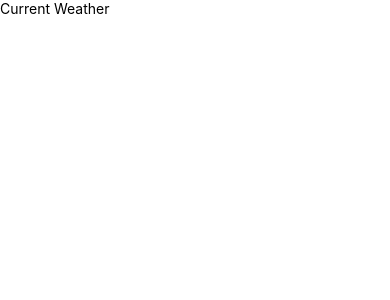
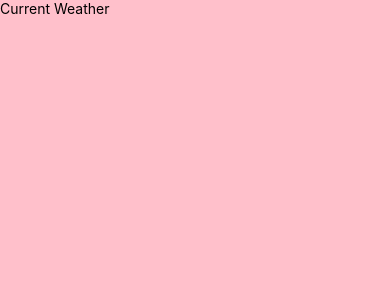
Before and after one commit to GanibegovicIsmail/react-native-weather-app, a React Native app: screen / in a window 390 px wide. Shown: the top 300 px of the page. Built offline with nearby package versions, Linux system fonts and the light colour scheme.

Commit message:
Fix: SafeAreaView

```diff
--- a/App.js
+++ b/App.js
@@ -1,12 +1,22 @@
 import React from 'react';
-import {View, Text} from  'react-native'
+import {View, Text,SafeAreaView,StyleSheet} from  'react-native'
+import GlobalStyles from './GlobalStyles';
 
 const App = () => {
   return (
-    <View>
+
+    <SafeAreaView style ={GlobalStyles.androidSafeArea}>
+    <View style = {styles.container}>
       <Text>Current Weather</Text>
     </View>
+    </SafeAreaView>
   )
 }
+const styles = StyleSheet.create({
+  container: {
+    backgroundColor: 'pink',
+    flex:1
+  }
+})
 
 export default App
--- /dev/null
+++ b/GlobalStyles.js
@@ -0,0 +1,11 @@
+import { StyleSheet, Platform } from "react-native";
+
+export default StyleSheet.create({
+    androidSafeArea:{
+        flex:1,
+        backgroundColor: 'transparent',
+        paddingTop: Platform.OS === "android" ? 25 : 0
+
+
+    }
+})
```
Also changed, not shown: 1 other file (tests, documents, lock files or other folders).
